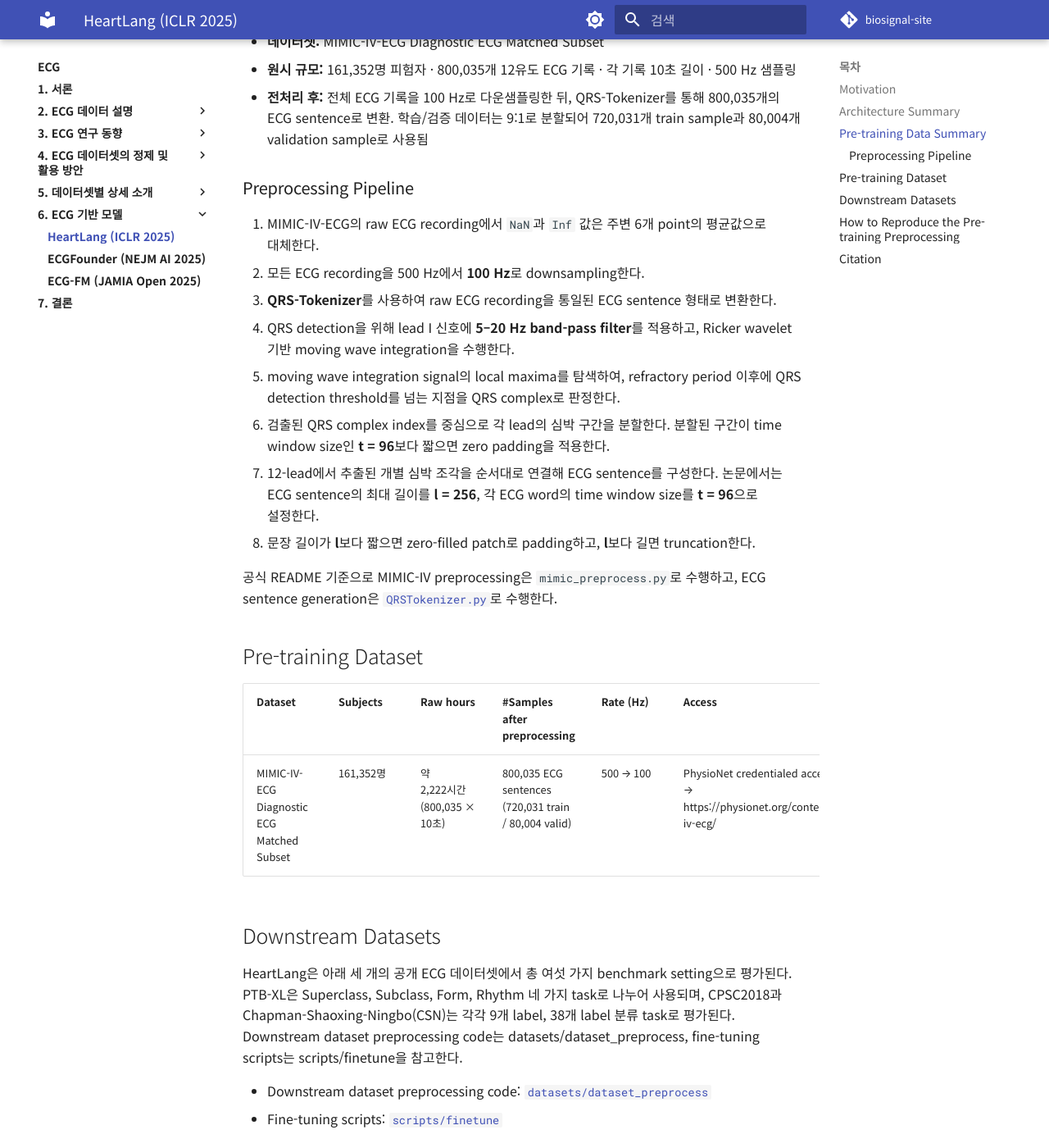
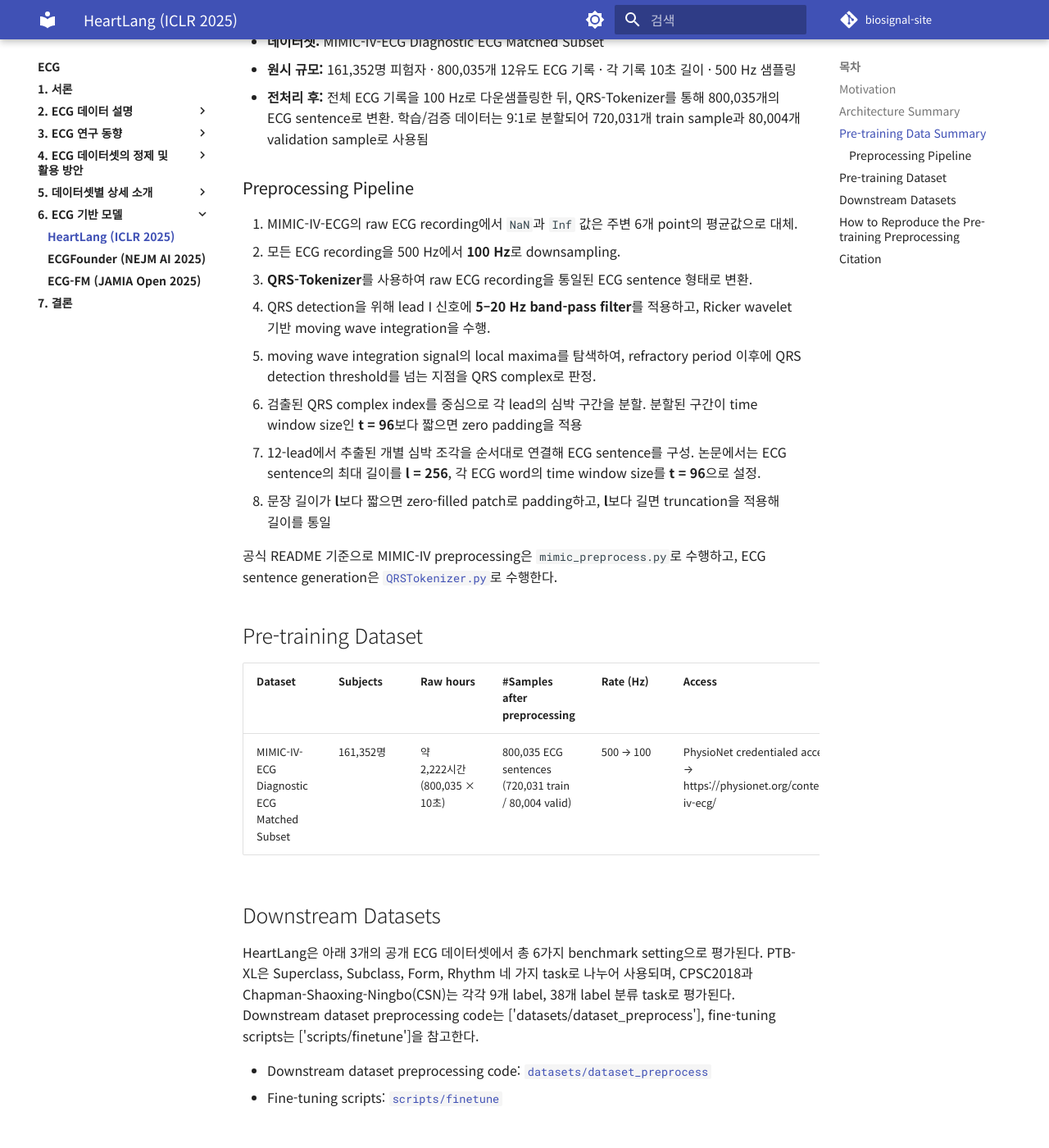
Before and after one commit to iwantjeonyeok/biosignal-site, an MkDocs documentation site: the page built from docs/ecg/6-ecg-기반-모델/heartlang.md, in a window 1280 px wide and 1400 px high, scrolled down 1278 px. Shown: the whole window at 82% size. Built offline with MkDocs 1.6.1 and Material for MkDocs 9.7.7, drawn with Linux system fonts in a browser that asks for light colours; comment, search, counter and statistics services are not loaded.

Commit message:
Update heartlang.md

```diff
--- a/docs/ecg/6-ecg-기반-모델/heartlang.md
+++ b/docs/ecg/6-ecg-기반-모델/heartlang.md
@@ -25,14 +25,14 @@
 ### Preprocessing Pipeline
 
 
-1. MIMIC-IV-ECG의 raw ECG recording에서 `NaN`과 `Inf` 값은 주변 6개 point의 평균값으로 대체한다.
-2. 모든 ECG recording을 500 Hz에서 **100 Hz**로 downsampling한다.
-3. **QRS-Tokenizer**를 사용하여 raw ECG recording을 통일된 ECG sentence 형태로 변환한다.
-4. QRS detection을 위해 lead I 신호에 **5–20 Hz band-pass filter**를 적용하고, Ricker wavelet 기반 moving wave integration을 수행한다.
-5. moving wave integration signal의 local maxima를 탐색하여, refractory period 이후에 QRS detection threshold를 넘는 지점을 QRS complex로 판정한다.
-6. 검출된 QRS complex index를 중심으로 각 lead의 심박 구간을 분할한다. 분할된 구간이 time window size인 **t = 96**보다 짧으면 zero padding을 적용한다.
-7. 12-lead에서 추출된 개별 심박 조각을 순서대로 연결해 ECG sentence를 구성한다. 논문에서는 ECG sentence의 최대 길이를 **l = 256**, 각 ECG word의 time window size를 **t = 96**으로 설정한다.
-8. 문장 길이가 **l**보다 짧으면 zero-filled patch로 padding하고, **l**보다 길면 truncation한다.
+1. MIMIC-IV-ECG의 raw ECG recording에서 `NaN`과 `Inf` 값은 주변 6개 point의 평균값으로 대체.
+2. 모든 ECG recording을 500 Hz에서 **100 Hz**로 downsampling.
+3. **QRS-Tokenizer**를 사용하여 raw ECG recording을 통일된 ECG sentence 형태로 변환.
+4. QRS detection을 위해 lead I 신호에 **5–20 Hz band-pass filter**를 적용하고, Ricker wavelet 기반 moving wave integration을 수행.
+5. moving wave integration signal의 local maxima를 탐색하여, refractory period 이후에 QRS detection threshold를 넘는 지점을 QRS complex로 판정.
+6. 검출된 QRS complex index를 중심으로 각 lead의 심박 구간을 분할. 분할된 구간이 time window size인 **t = 96**보다 짧으면 zero padding을 적용
+7. 12-lead에서 추출된 개별 심박 조각을 순서대로 연결해 ECG sentence를 구성. 논문에서는 ECG sentence의 최대 길이를 **l = 256**, 각 ECG word의 time window size를 **t = 96**으로 설정.
+8. 문장 길이가 **l**보다 짧으면 zero-filled patch로 padding하고, **l**보다 길면 truncation을 적용해 길이를 통일
 
 공식 README 기준으로 MIMIC-IV preprocessing은 `mimic_preprocess.py`로 수행하고, ECG sentence generation은 [`QRSTokenizer.py`](https://github.com/PKUDigitalHealth/HeartLang/blob/main/QRSTokenizer.py)로 수행한다.
 
@@ -43,8 +43,8 @@
 | MIMIC-IV-ECG Diagnostic ECG Matched Subset | 161,352명 | 약 2,222시간 (800,035 × 10초) | 800,035 ECG sentences (720,031 train / 80,004 valid) | 500 → 100 | PhysioNet credentialed access (무료) → https://physionet.org/content/mimic-iv-ecg/ |
 
 ## Downstream Datasets
-HeartLang은 아래 세 개의 공개 ECG 데이터셋에서 총 여섯 가지 benchmark setting으로 평가된다. PTB-XL은 Superclass, Subclass, Form, Rhythm 네 가지 task로 나누어 사용되며, CPSC2018과 Chapman-Shaoxing-Ningbo(CSN)는 각각 9개 label, 38개 label 분류 task로 평가된다.
-Downstream dataset preprocessing code는 datasets/dataset_preprocess, fine-tuning scripts는 scripts/finetune을 참고한다.
+HeartLang은 아래 3개의 공개 ECG 데이터셋에서 총 6가지 benchmark setting으로 평가된다. PTB-XL은 Superclass, Subclass, Form, Rhythm 네 가지 task로 나누어 사용되며, CPSC2018과 Chapman-Shaoxing-Ningbo(CSN)는 각각 9개 label, 38개 label 분류 task로 평가된다.
+Downstream dataset preprocessing code는 ['datasets/dataset_preprocess'], fine-tuning scripts는 ['scripts/finetune']을 참고한다.
 
 - Downstream dataset preprocessing code: [`datasets/dataset_preprocess`](https://github.com/PKUDigitalHealth/HeartLang/tree/main/datasets/dataset_preprocess)
 - Fine-tuning scripts: [`scripts/finetune`](https://github.com/PKUDigitalHealth/HeartLang/tree/main/scripts/finetune)
```
